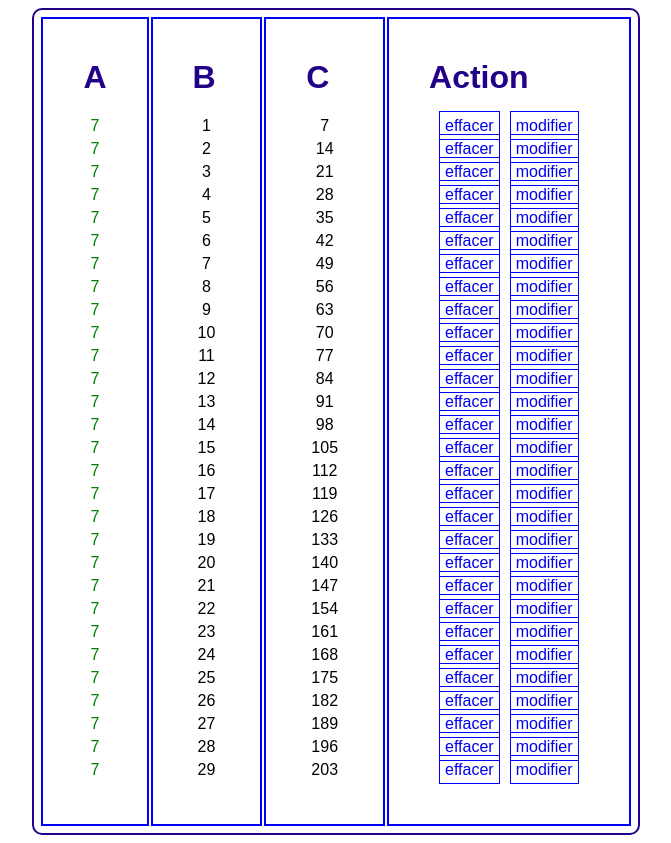
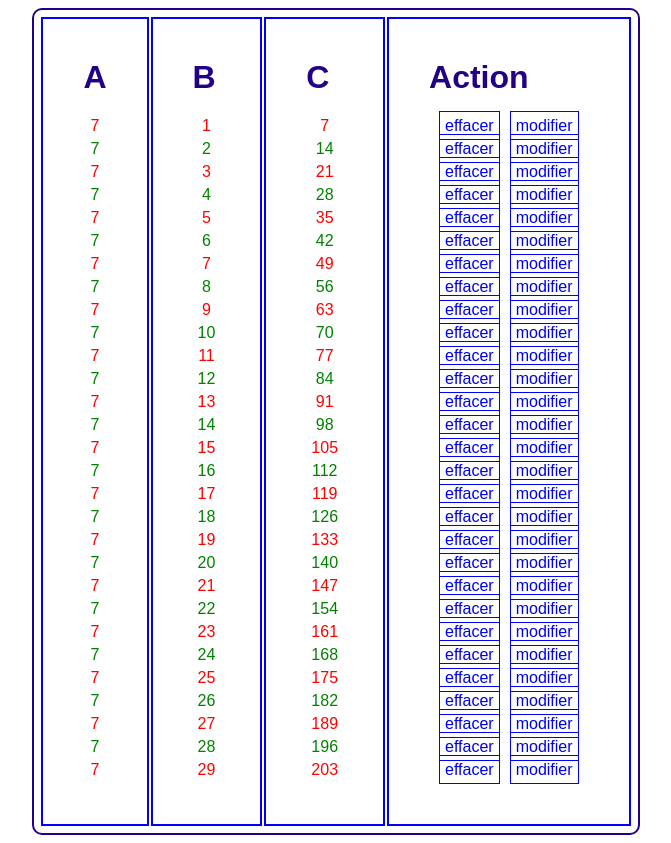
Before and after one commit to tojocyriaque/School_projects, a PHP site: page / in a window 1280 px wide. Shown: the whole page, without its empty margins (304-975 px from the left). Run offline with PHP 8.4, Linux system fonts and the light colour scheme; data that the repository does not hold is empty.

Commit message:
update stylesheet

```diff
--- a/multiplication/index.css
+++ b/multiplication/index.css
@@ -24,10 +24,10 @@ td{
   margin: 5px;
 }
 
-#A:nth-child(2n){
+div:nth-child(2n){
   color: red;
 }
-#A:nth-child(2n+1){
+div:nth-child(2n+1){
   color: green;
 }
 
```
